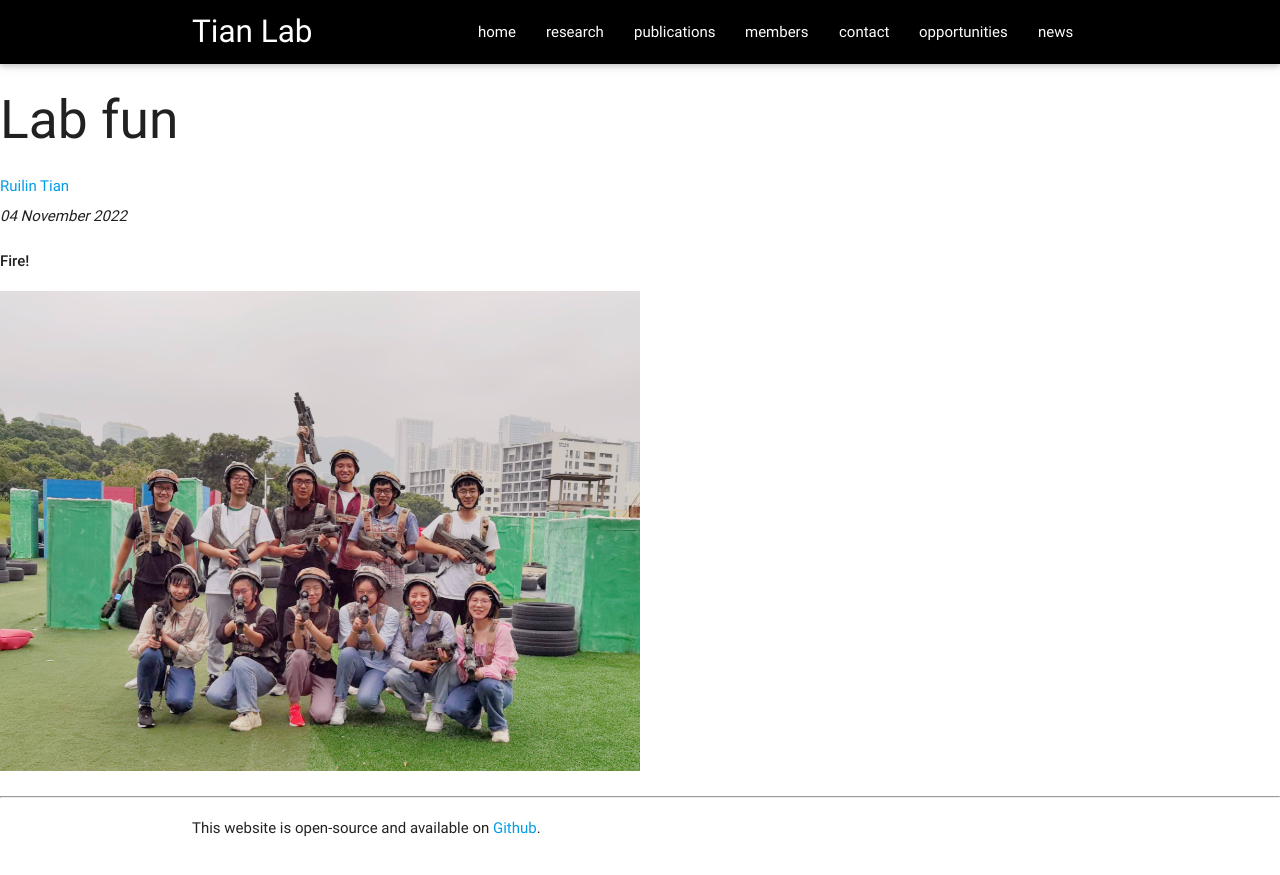
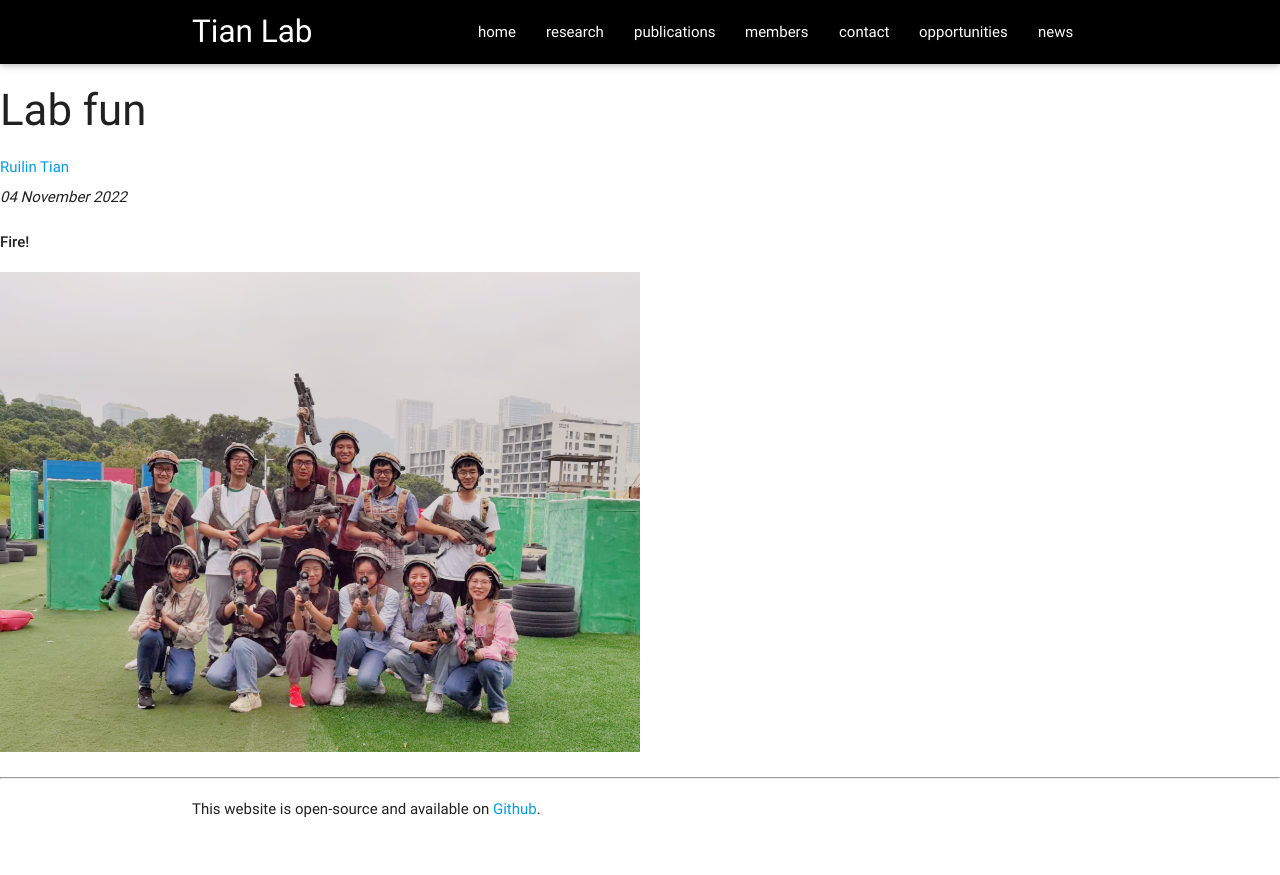
Before and after one commit to rltianlab/rltianlab.github.io, a Jekyll site: the page built from _posts/2022-11-04-lab-fun.md, in a window 1280 px wide. Shown: the top 875 px of the page. Built offline with Jekyll 4.4.1, drawn with Linux system fonts in a browser that asks for light colours.

Commit message:
Update post.html

```diff
--- a/_layouts/post.html
+++ b/_layouts/post.html
@@ -2,7 +2,7 @@
 
 <div class="row-fluid">
     <div class="col-sm-7 col-md-8">
-        <div class = "page header"><h2>{{ page.title }}</h2></div>
+        <div class = "page header"><h3>{{ page.title }}</h3></div>
         <p><span class="author"><a href="/members#{{post.author}}">{{page.author}}</a></span><br>
         <span class="date"><em>{{ page.date | date_to_long_string }}</em></span></p>
         {{ content }}
```
